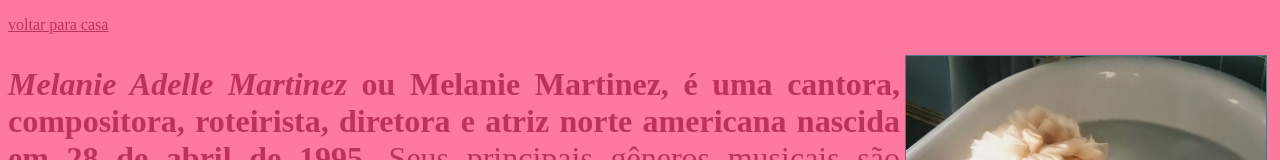
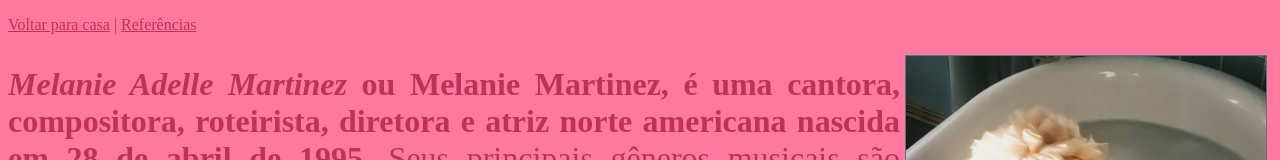
Before and after one commit to Mrjoga/Melanie-Martinez, a plain HTML site: page Melanie Martinez.html in a window 1280 px wide. Shown: the top 160 px of the page. Drawn offline with Linux system fonts and the light colour scheme.

Commit message:
Update Melanie Martinez.html

```diff
--- a/Melanie Martinez.html
+++ b/Melanie Martinez.html
@@ -10,7 +10,7 @@
 
 </head>
 <body>
-  <p><a href="index.html">voltar para casa</a></p>
+  <p><a href="index.html" title="Ser redirecionado à home">Voltar para casa</a> | <a href="index.html#refs" title="Ser redirecionado à Referências">Referências</a></p>
 
    <img src="imagens/Melanie.jpg" alt="Melanie Martinez"style="width:360px;height:360px;float:right;margin: 5px;border: 1px solid rgb(85, 118, 130)">
     <p style="font-size:200%;"><b> <i>Melanie Adelle Martinez</i> ou Melanie Martinez, é uma <strong>cantora, compositora, roteirista, diretora e atriz norte americana</strong> nascida em 28 de abril de 1995.</b> Seus principais gêneros musicais são <i>Shyntpop</i>, <i>Indie</i>, <i>R&B</i>, <i>Rock Alternativo</i> e <i>Electropop</i>.</p>
```
